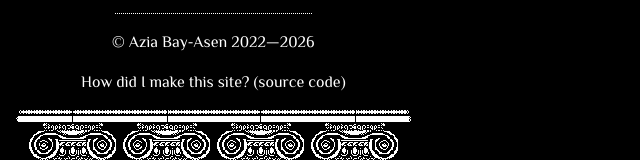
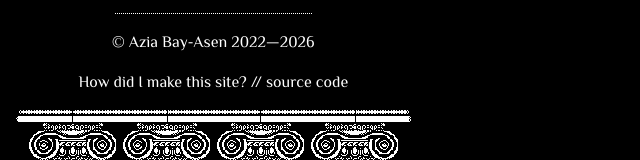
Before and after one commit to Azia-Bay/aziabay.com, a Next.js app: page / in a window 1280 px wide. Shown: the part 623-783 px from the top of the page, without its empty margins (0-640 px from the left). Built offline with nearby package versions, Linux system fonts and the light colour scheme.

Commit message:
chore: update text

```diff
--- a/src/components/layout/sidebar/sidebar.tsx
+++ b/src/components/layout/sidebar/sidebar.tsx
@@ -50,11 +50,8 @@ export default function Sidebar() {
 
       <div className="mt-auto flex flex-row gap-1">
         <TextButton>How did I make this site?</TextButton>
-        <div>
-          (
-          <TextButton href={LINK_TO_SITE_SOURCE} target="_blank">source code</TextButton>
-          )
-        </div>
+        //
+        <TextButton href={LINK_TO_SITE_SOURCE} target="_blank">source code</TextButton>
       </div>
 
       <Image className="w-full h-auto pixelated" src="sidebar/banner_pillars.png" alt="" width={0} height={0} unoptimized loading="eager" />
```
